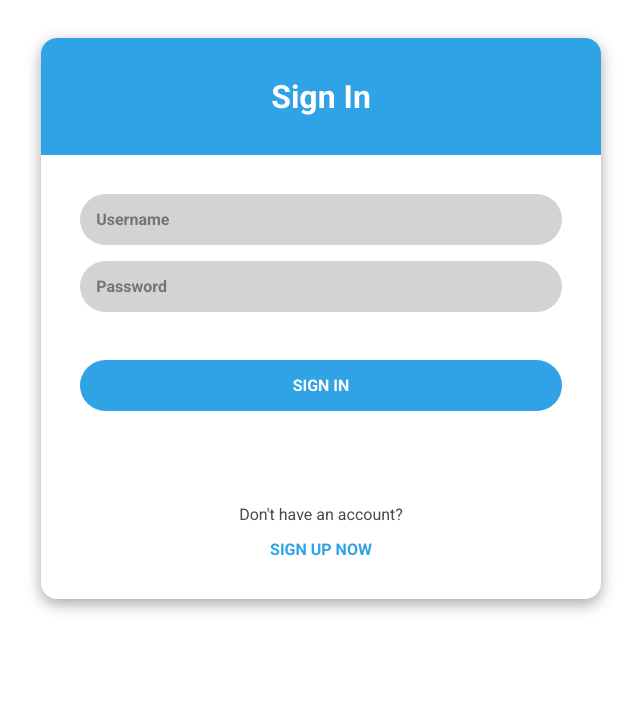
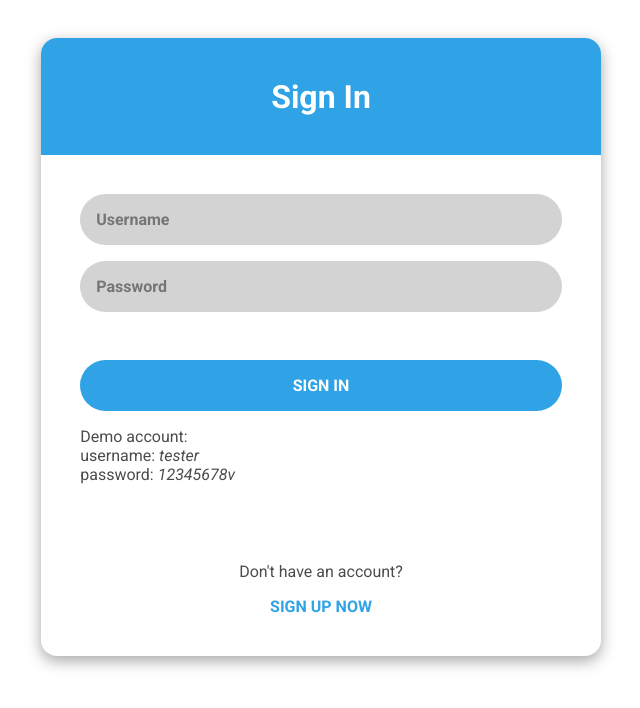
Before and after one commit to George-Al3xander/messenger-frontend, a React (Vite) app: page /#/login in a window 1280 px wide. Shown: the top 708 px of the page, without its empty margins (319-959 px from the left). Built offline with nearby package versions, Linux system fonts and the light colour scheme.

Commit message:
Upgraded for portfolio

```diff
--- a/src/components/user/Login.jsx
+++ b/src/components/user/Login.jsx
@@ -6,15 +6,16 @@ const Login = () => {
     const form = useRef();
     const [msgError, setMsgError] = useState("")
     const {apiLink, setToken, setCurrentUser, currentUser,token, navigate, loggedInCoond} = useContext(Context)
-
+    const [isPending, setIsPending] = useState(false)
     useEffect(() => {
         if(loggedInCoond) {
             navigate("/")
         }
     })
     const login = async (e) => {
+        setIsPending(true)
         e.preventDefault();
-        try {
+
             const formData = new FormData(form.current);
             const username = formData.get("username").trim();
             const password = formData.get("password");
@@ -28,14 +29,12 @@ const Login = () => {
             const data = await res.json();
             if(res.status == 200) {
                 setToken(data.token)
-
                 setCurrentUser(data.user)
             } else {
-            throw data.msg
+                setMsgError(data.msg)
             }
-        } catch (error) {
-            setMsgError(error)
-        }
+
+        setIsPending(false)
     }
     return(
     <div className="form-wrap container">
@@ -47,7 +46,16 @@ const Login = () => {
                 <input required type="text"  placeholder='Username' name='username'/>
                 <input required type="password"  placeholder='Password' name='password'/>
                 {msgError != "" ? <div className='error'><h1>{msgError}</h1></div> : null}
+            {isPending ?
+            <button className='btn-disabled' disabled>Signing in...</button>
+            :
             <button>Sign in</button>
+            }
+            <div className="anotation">
+                <h2>Demo account: </h2>
+                <p>username: <span>tester</span></p>
+                <p>password: <span>12345678v</span></p>
+              </div>
             </div>
             <div className='form-footer'>
                 <p>Don't have an account?</p>
--- a/src/components/user/Register.jsx
+++ b/src/components/user/Register.jsx
@@ -11,7 +11,8 @@ const Register = () => {
     const [confirmPasswordValid, setConfirmPasswordValid] = useState(true);
     const [creationStatus, setCreationStatus] = useState(false);
     const [msgError, setMsgError] = useState([]);
-    const {apiLink, setToken, setCurrentUser, currentUser,token, navigate, loggedInCoond} = useContext(Context)
+    const {apiLink, navigate, loggedInCoond} = useContext(Context)
+    const [isPending, setIsPending] = useState(false)
 
     useEffect(() => {
         if(loggedInCoond) {
@@ -20,6 +21,7 @@ const Register = () => {
     })
 
     const register = async (e) => {
+        setIsPending(true)
         e.preventDefault();
         const formData = new FormData(form.current);
         const username = formData.get("username").trim();
@@ -69,7 +71,7 @@ const Register = () => {
             } catch (error) {
                 setMsgError(error.split("--"))
             }
-
+            setIsPending(false)
     }
 
     return(
@@ -106,7 +108,11 @@ const Register = () => {
                 {msgError.length > 0 ? <div className='error'>{msgError.map((err) => {
                     return <h1 key={err}>{err}</h1>
                 })}</div> : null}
-                <button>Sign up</button>
+                {isPending ?
+                    <button className='btn-disabled' disabled>Signing up...</button>
+                    :
+                    <button>Sign up</button>
+                }
                 </div>
                 <div className='form-footer'>
                     <p>Alredy have an account?</p>
--- a/src/index.css
+++ b/src/index.css
@@ -461,6 +461,19 @@ nav ul svg:hover {
   transition: all .5s ease;
 }
 
+.btn-disabled {
+  opacity: .7;
+}
+
+.anotation {
+  opacity: .7;
+}
+
+.anotation span {
+  font-style: italic;
+
+}
+
 @media (max-width: 32rem) {
   .form-wrap {
     width: 100%;
--- a/vite.config.js
+++ b/vite.config.js
@@ -6,7 +6,7 @@ export default defineConfig({
   plugins: [react()],
   server: {
     port: 5000,
-    open: true
+    open: true,
   },
   base: "/messenger-frontend/"
 })
```
Also changed, not shown: 1 other file (tests, documents, lock files or other folders). Lines whose indentation alone changed are shown as unchanged.
